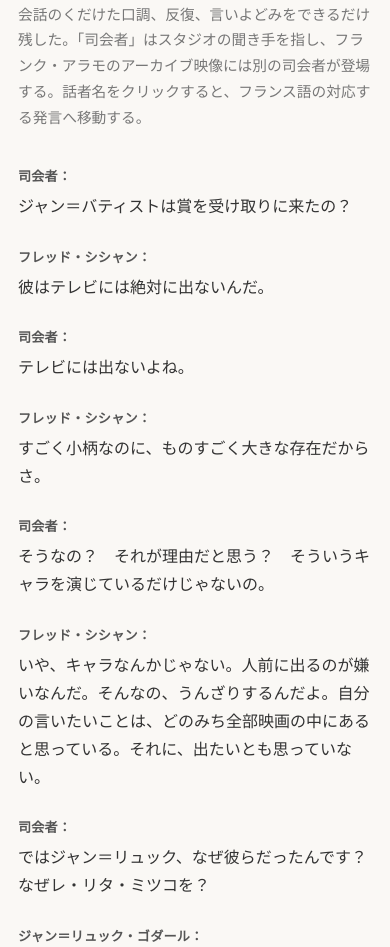
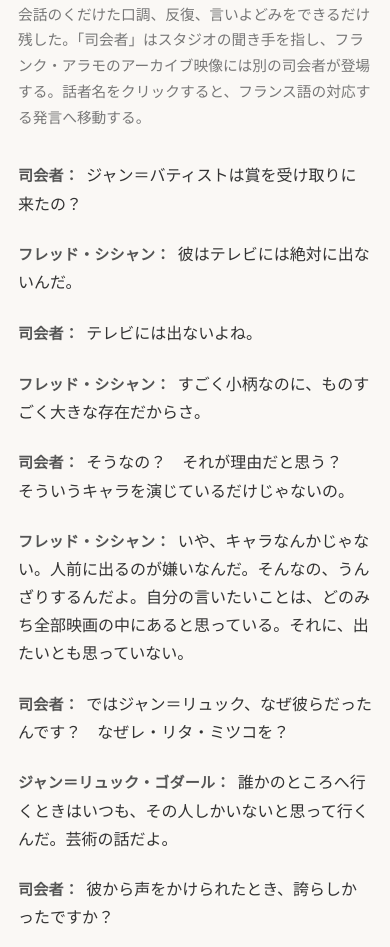
Before and after one commit to dasprojekt2501/dasprojekt2501.github.io, a website: page essays/les-rita-mitsouko-tsuito.html in a window 390 px wide. Shown: the part 1070-2017 px from the top of the page. Drawn offline with Linux system fonts and the light colour scheme.

Commit message:
Place transcript speakers inline

```diff
--- a/essays/les-rita-mitsouko-tsuito.html
+++ b/essays/les-rita-mitsouko-tsuito.html
@@ -17,7 +17,7 @@
     <meta name="twitter:description" content="1987年のインタビューの日本語訳。">
     <meta name="twitter:image" content="https://dasprojekt2501.github.io/image/ogp.jpg">
     <title>Les Rita Mitsouko追悼——ジャン＝リュック・ゴダールと『Soigne ta droite』を語る</title>
-    <link rel="stylesheet" href="les-rita-mitsouko.css?v=20260919b">
+    <link rel="stylesheet" href="les-rita-mitsouko.css?v=20260919c">
     <link rel="stylesheet" href="reading-progress.css">
     <script src="reading-progress.js" defer></script>
 </head>
--- a/essays/les-rita-mitsouko.css
+++ b/essays/les-rita-mitsouko.css
@@ -210,21 +210,17 @@ body.dark-mode .toggle-circle {
 }
 
 .dialogue-transcript .dialogue {
-    display: grid;
-    grid-template-columns: minmax(8.5rem, 10rem) minmax(0, 1fr);
-    gap: 0.35rem 1.25rem;
-    margin-bottom: 1.15em;
+    display: block;
+    margin-bottom: 1.4em;
     border-radius: 4px;
     scroll-margin-top: 24px;
 }
 
 .speaker {
-    padding-top: 0.18em;
     font-family: -apple-system, BlinkMacSystemFont, "Segoe UI", "Hiragino Sans", "Hiragino Kaku Gothic ProN", "Yu Gothic", Meiryo, sans-serif;
-    font-size: 0.82rem;
+    font-size: 0.94em;
     font-weight: 700;
     letter-spacing: 0.015em;
-    line-height: 1.45;
 }
 
 .speaker::after {
@@ -236,7 +232,8 @@ html[lang="fr"] .speaker::after {
 }
 
 .speaker-link {
-    align-self: start;
+    display: inline;
+    margin-inline-end: 0.45em;
     color: #555;
     text-decoration: none;
     text-underline-offset: 0.18em;
@@ -294,10 +291,6 @@ body.dark-mode .dialogue.parallel-target {
     }
 }
 
-.dialogue > span {
-    min-width: 0;
-}
-
 .essay-content h3 {
     margin: 2.3em 0 1em;
     font-family: -apple-system, BlinkMacSystemFont, "Segoe UI", "Hiragino Kaku Gothic ProN", "Hiragino Sans", Meiryo, sans-serif;
@@ -347,16 +340,6 @@ footer {
         align-self: flex-end;
     }
 
-    .dialogue-transcript .dialogue {
-        grid-template-columns: 1fr;
-        gap: 0.18rem;
-        margin-bottom: 1.35em;
-    }
-
-    .speaker {
-        padding-top: 0;
-    }
-
     nav {
         display: flex;
         flex-wrap: wrap;
```
Also changed, not shown: essays/les-rita-mitsouko-tsuito-fr.html (+1 -1 lines).
